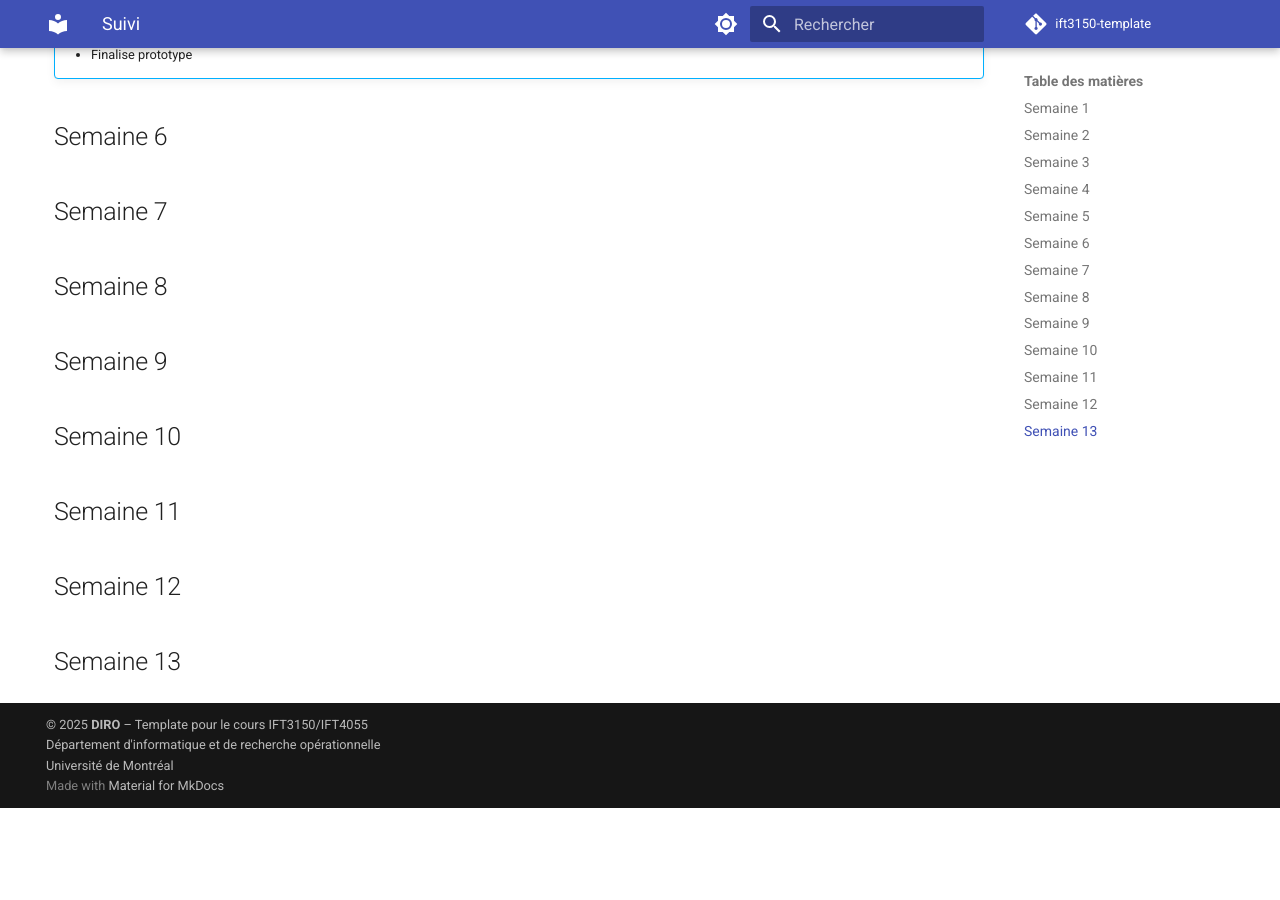
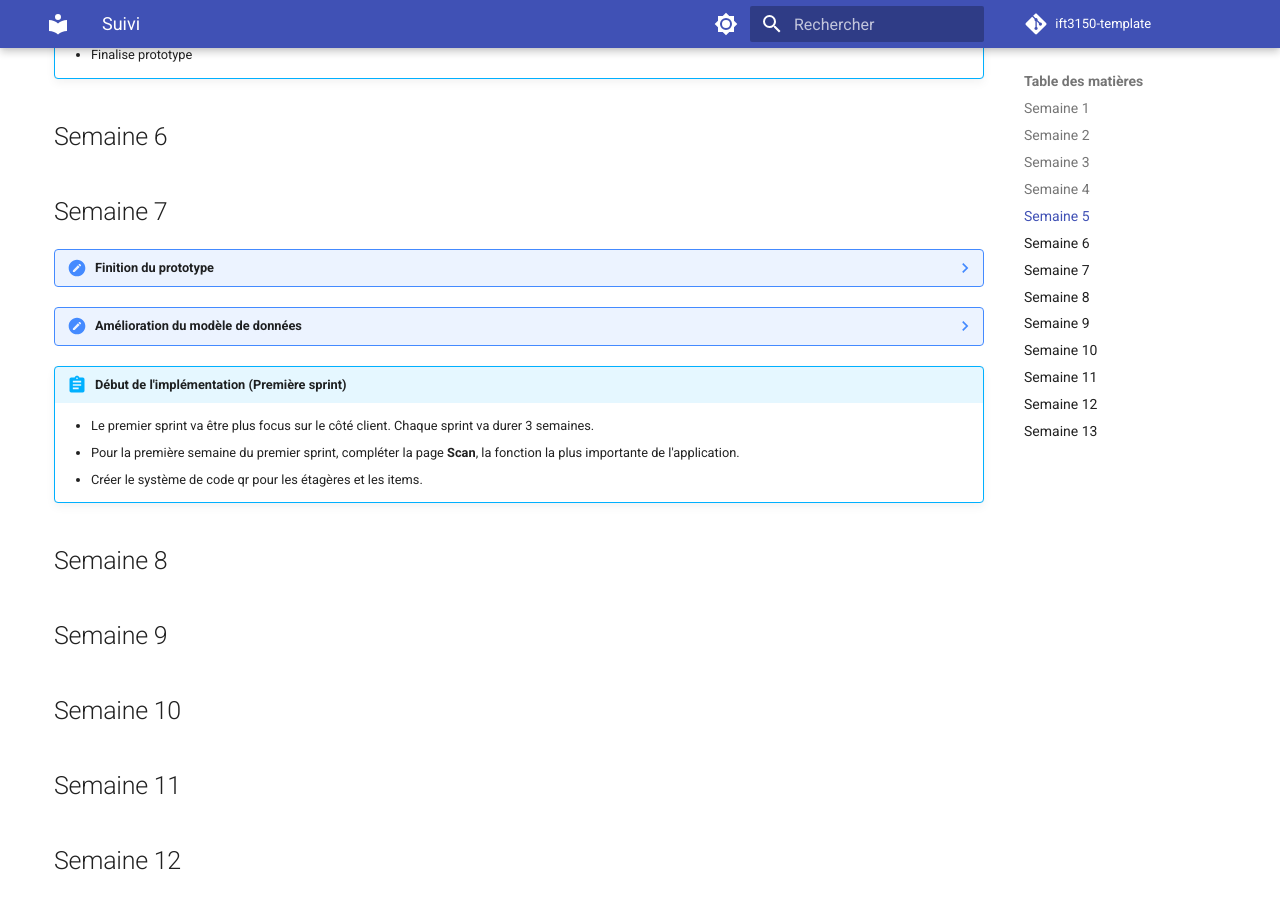
Before and after one commit to protolabo/dime, an MkDocs documentation site: the page built from docs/suivi.md, in a window 1280 px wide and 900 px high, scrolled down 2789 px. Built offline with MkDocs 1.6.1 and Material for MkDocs 9.7.7, drawn with Linux system fonts in a browser that asks for light colours; comment, search, counter and statistics services are not loaded; before the commit the page ends 3597 px from its top, so only the background shows below that.

Commit message:
Première partie du suivi de la semaine

```diff
--- a/docs/suivi.md
+++ b/docs/suivi.md
@@ -141,6 +141,23 @@
 ## Semaine 6
 
 ## Semaine 7
+??? note "Finition du prototype"
+    - [ ] **Pour les comptes de commerçant**
+        - [x] Faire la différence entre les comptes de commerçants et les comptes de ces associés.
+        - [x] Création de la page "**My Team**" pour les commerçants avec lequel qu'ils peuvent voir les membres de leurs équipes et leurs activités dans l'application.
+    - [ ] **Pour les comptes de client**
+        - [x] Création de la page **Historic** avec lequel que les clients peuvent voir les articles qu'ils ont scannés avec l'application.
+
+
+
+??? note "Amélioration du modèle de données"
+    - [x] _To be completed_
+
+
+!!! abstract "Début de l'implémentation (Première sprint)"
+    - Le premier sprint va être plus focus sur le côté client. Chaque sprint va durer 3 semaines.
+    - Pour la première semaine du premier sprint, compléter la page **Scan**, la fonction la plus importante de l'application.
+    - Créer le système de code qr pour les étagères et les items.
 
 ## Semaine 8
 
```
Also changed, not shown: other parts of docs/suivi.md (+1 -1 lines).
